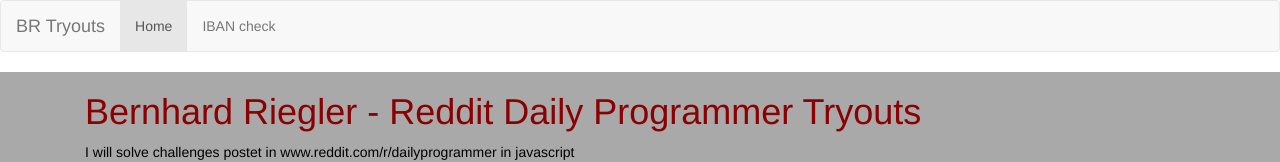
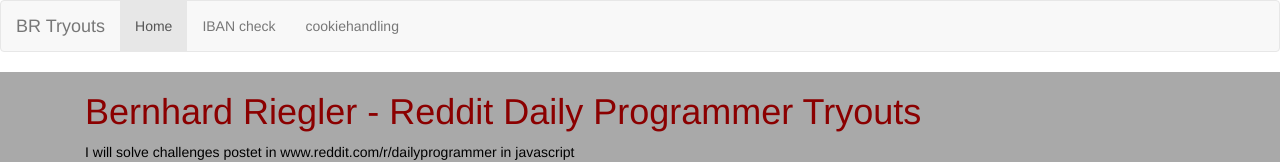
Before and after one commit to bernhardriegler/bernhardriegler.github.io, a plain HTML site: page dailyprog/index.html in a window 1280 px wide. Shown: the top 162 px of the page. Drawn offline with nearby package versions, Linux system fonts and the light colour scheme.

Commit message:
update to nav

```diff
--- a/dailyprog/index.html
+++ b/dailyprog/index.html
@@ -56,6 +56,7 @@
               <ul class="nav navbar-nav">
                 <li class="active"><a href="#top">Home <span class="sr-only">(active at the moment)</span></a></li>
                 <li><a href="#ibanvalidator">IBAN check</a></li>
+                <li><a href="#cookiehandling">cookiehandling</a></li>
               </ul>
             </div><!-- /.navbar-collapse -->
           </div><!-- /.container-fluid -->
```
